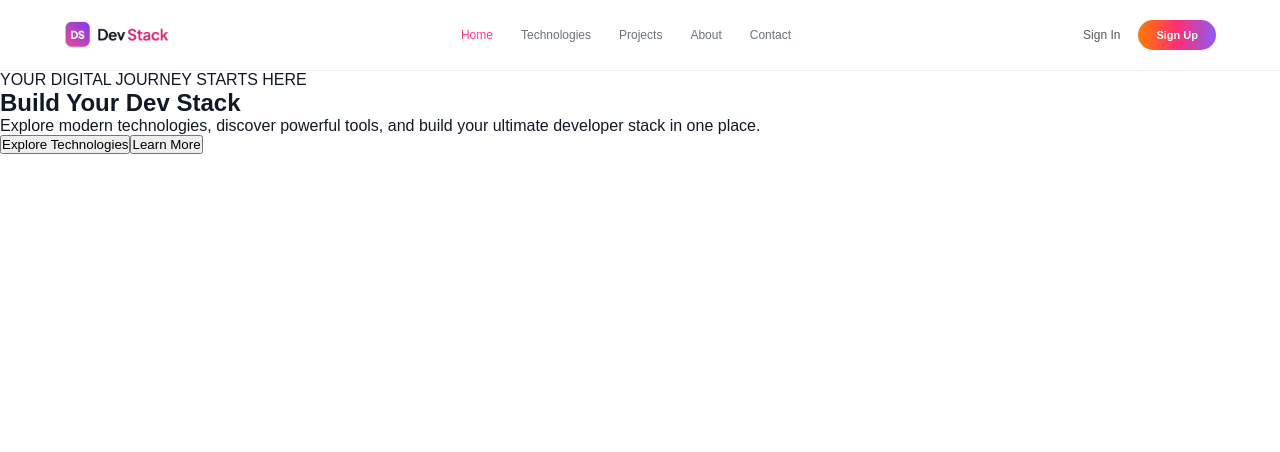
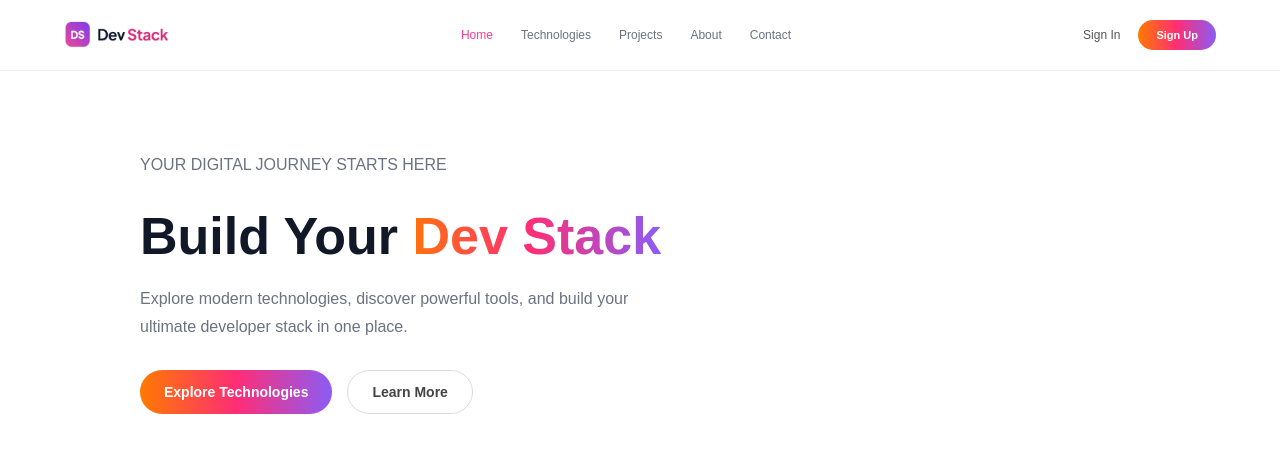
Before and after one commit to saniaMalik2005/PHASS05, a React (Vite) app: page / in a window 1280 px wide. Shown: the top 452 px of the page. Built offline with nearby package versions, Linux system fonts and the light colour scheme.

Commit message:
Build hero section and branding

```diff
--- a/src/index.css
+++ b/src/index.css
@@ -86,3 +86,95 @@ body {
   font-weight: 600;
   cursor: pointer;
 }
+
+.hero {
+  width: 100%;
+  padding: 80px 0;
+  background: #ffffff;
+}
+
+.hero-container {
+  width: 90%;
+  max-width: 1200px;
+  margin: 0 auto;
+
+  display: flex;
+  align-items: center;
+  justify-content: space-between;
+  gap: 50px;
+}
+
+.hero-content {
+  flex: 1;
+  padding-left: 140px;
+}
+
+.hero-content h1 {
+  font-size: 52px;
+  line-height: 1.1;
+  color: #111827;
+  margin-bottom: 20px;
+}
+
+.hero-content h1 span {
+  background: linear-gradient(
+    90deg,
+    #ff7a00,
+    #ff2d75,
+    #8b5cf6
+  );
+  -webkit-background-clip: text;
+  -webkit-text-fill-color: transparent;
+}
+
+.hero-content p {
+  max-width: 500px;
+  color: #6b7280;
+  font-size: 16px;
+  line-height: 1.7;
+  margin-bottom: 30px;
+}
+
+.hero-buttons {
+  display: flex;
+  gap: 15px;
+}
+
+.explore-btn,
+.learn-btn {
+  padding: 13px 24px;
+  border-radius: 25px;
+  font-size: 14px;
+  font-weight: 600;
+  cursor: pointer;
+}
+
+.explore-btn {
+  border: none;
+  background: linear-gradient(
+    90deg,
+    #ff7a00,
+    #ff2d75,
+    #8b5cf6
+  );
+  color: white;
+}
+
+.learn-btn {
+  background: white;
+  border: 1px solid #dddddd;
+  color: #444444;
+}
+
+.hero-image {
+  flex: 1;
+  display: flex;
+  justify-content: center;
+}
+
+.hero-image img {
+  width: 100%;
+  max-width: 500px;
+  height: auto;
+  display: block;
+}
```
Also changed, not shown: src/components/Hero.jsx (added, +40 -0 lines).
